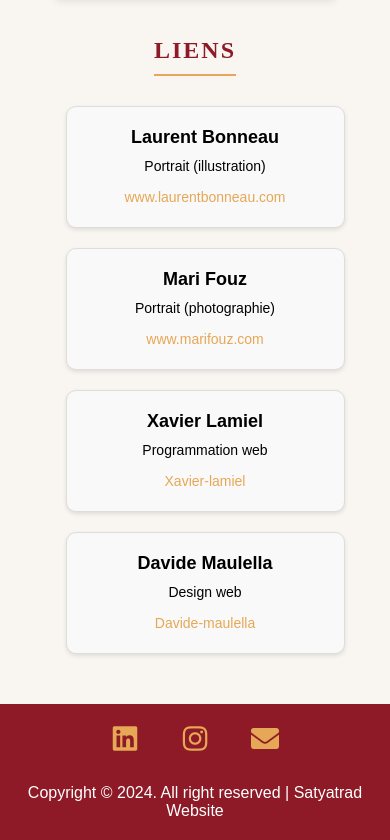
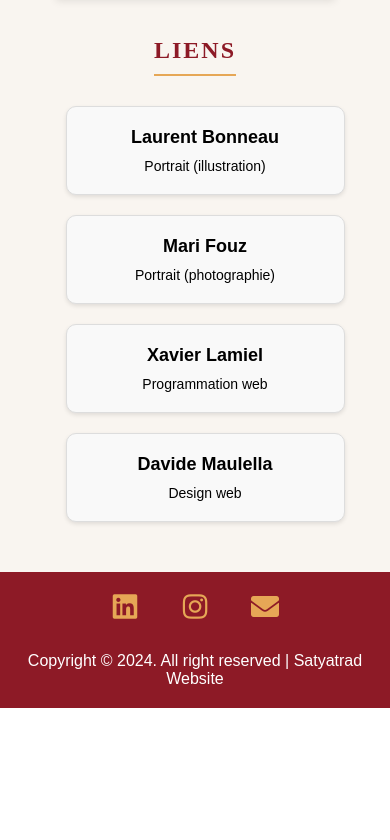
Before and after one commit to joshproyect/satyatrad, a plain HTML site: page src/contacto.html in a window 390 px wide. Shown: the part 808-1648 px from the top of the page. After the commit the page ends 1516 px from the top, so only its background shows below. Drawn offline with Linux system fonts and the light colour scheme.

Commit message:
Retoques 2

```diff
--- a/css/style.css
+++ b/css/style.css
@@ -656,17 +656,16 @@ main {
 
 .colaborador p {
     font-size: 14px;
-    margin-bottom: 10px;
 }
 
 .colaborador a {
-    color: var(--hover-color);
+    color: black;
     text-decoration: none;
     transition: color 0.3s ease;
 }
 
 .colaborador a:hover {
-    color: var(--button-hover-color);
+    color: var(--header-color);
 }
 
 /* Pie de página */
@@ -826,10 +825,6 @@ footer {
         width: 90%; /* Asegura que el contenedor ocupe todo el ancho */
     }
 
-    .colaborador a {
-        font-size: 17px;
-    }
-
     .share a {
         height: 3.5rem; /* Reducir el tamaño de los íconos de compartir */
         width: 3.5rem;
@@ -935,10 +930,6 @@ footer {
     .colaborador {
         flex: 1 1 100%; /* Un div por fila */
         min-width: 100%; /* Asegura que cada colaborador ocupe todo el ancho */
-    }
-
-    .colaborador a {
-        font-size: 18px; /* Reduce el tamaño de fuente de los enlaces */
     }
 
     .share a {
@@ -1047,12 +1038,6 @@ footer {
     }
 }
 
-@media (max-width: 420px){
-    .colaborador a {
-        font-size: 14px; /* Reduce el tamaño de fuente de los enlaces */
-    }
-}
-
 /* Media queries para pantallas de 360px */
 @media (max-width: 360px) {
     /* Estilos para el artículo "inicio" */
--- a/src/contacto.html
+++ b/src/contacto.html
@@ -91,24 +91,28 @@
             </div>
             <div class="div-colaboradores">
                 <div class="colaborador">
+                    <a href="https://www.laurentbonneau.com/" target="_blank">
                         <h3>Laurent Bonneau</h3>
                         <p>Portrait (illustration)</p>
-                    <a href="https://www.laurentbonneau.com/" target="_blank">www.laurentbonneau.com</a>
+                    </a>
                 </div>
                 <div class="colaborador">
+                    <a href="https://marifouz.com/" target="_blank">
                         <h3>Mari Fouz</h3>
                         <p>Portrait (photographie)</p>
-                    <a href="https://marifouz.com/" target="_blank">www.marifouz.com</a>
+                    </a>
                 </div>
                 <div class="colaborador">
+                    <a href="https://www.linkedin.com/in/xavier-lamiel-b1491918/" target="_blank">
                         <h3>Xavier Lamiel</h3>
                         <p>Programmation web</p>
-                    <a href="https://www.linkedin.com/in/xavier-lamiel-b1491918/" target="_blank">Xavier-lamiel</a>
+                    </a>
                 </div>
                 <div class="colaborador">
+                    <a href="https://www.linkedin.com/in/davide-maulella-555b3a215/" target="_blank">
                         <h3>Davide Maulella</h3>
                         <p>Design web</p>
-                    <a href="www.linkedin.com/in/davide-maulella-555b3a215" target="_blank">Davide-maulella</a>
+                    </a>
                 </div>
             </div>
         </section>
```
Lines whose indentation alone changed are shown as unchanged.
